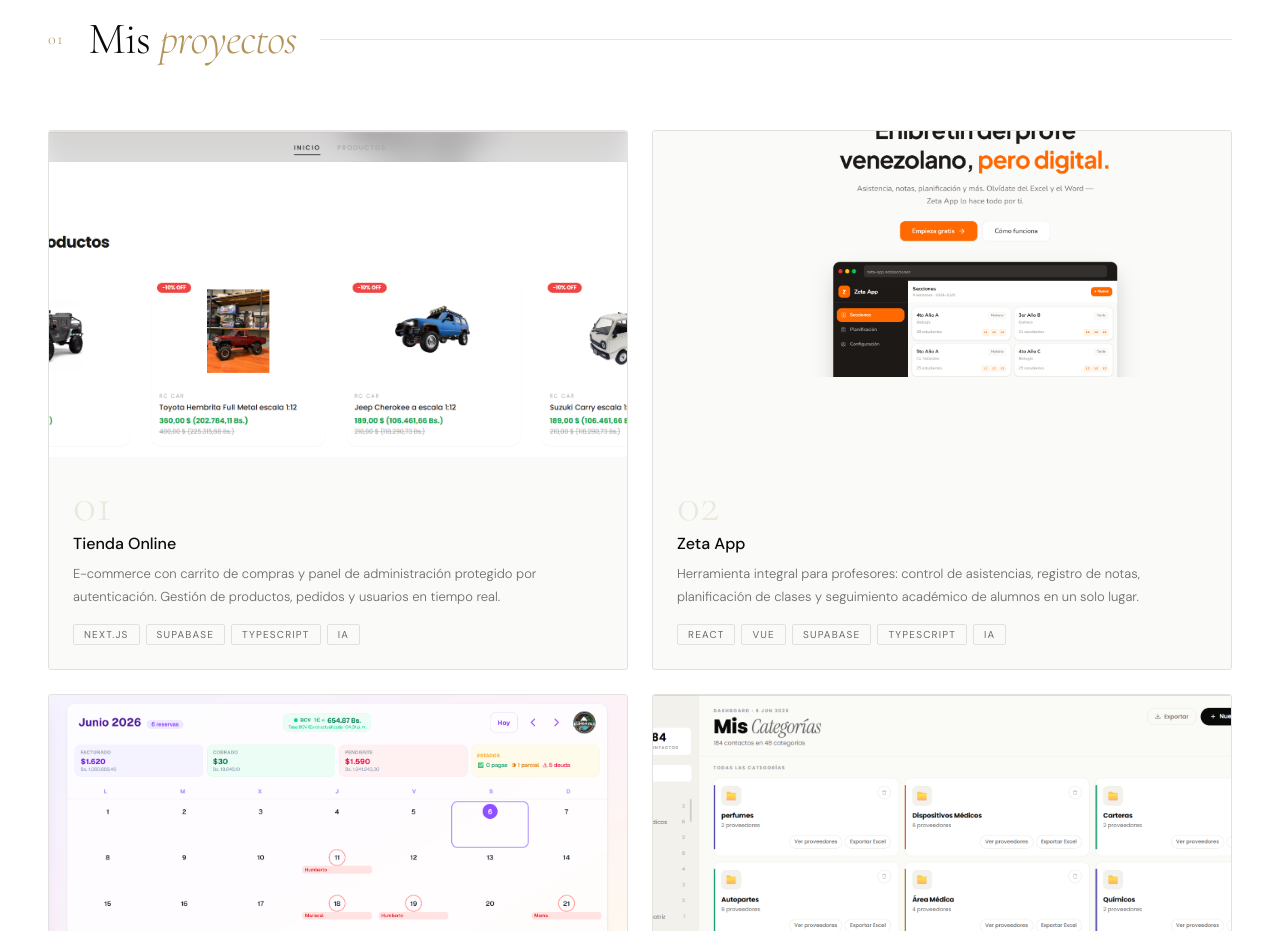
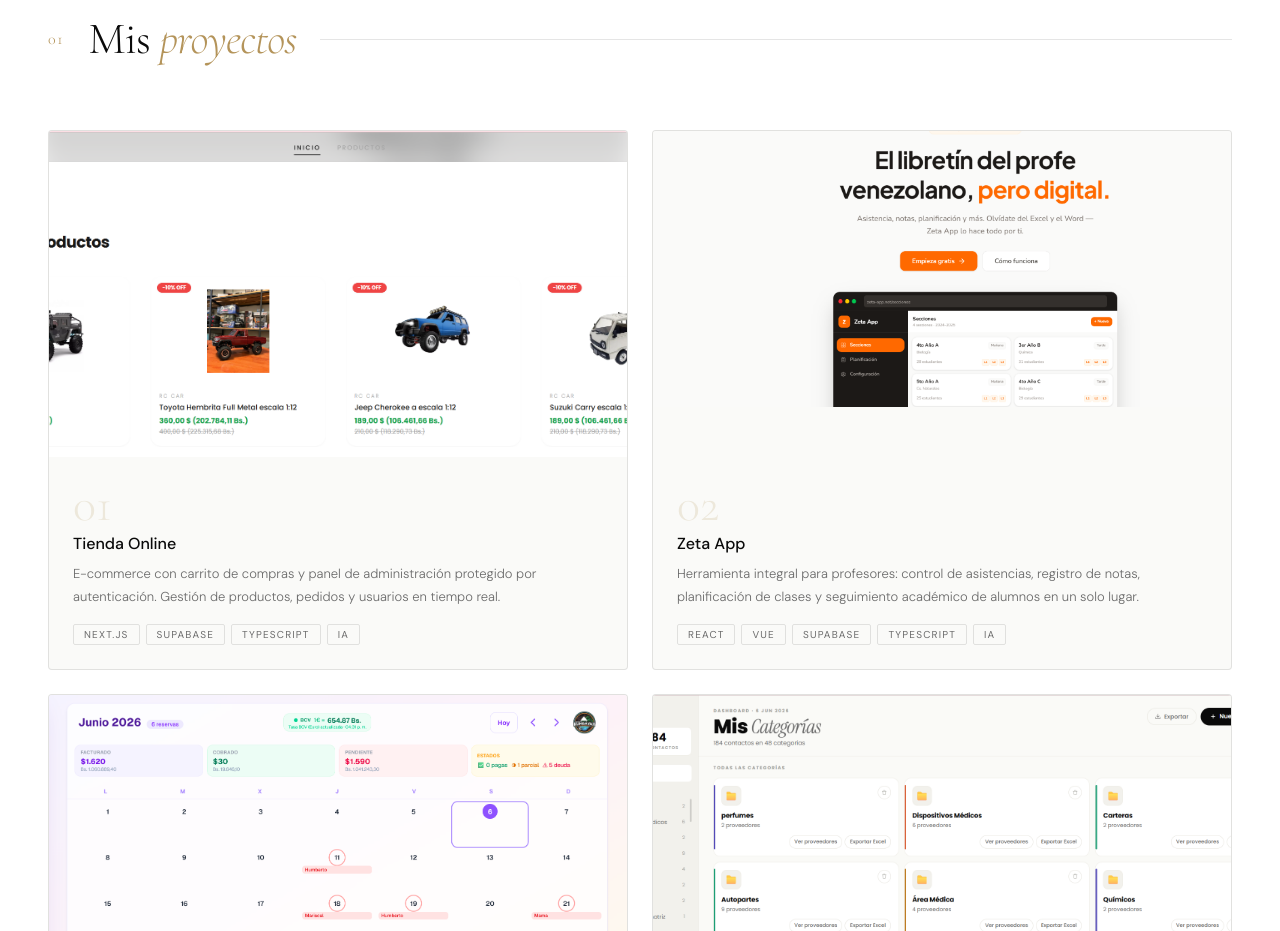
Before and after one commit to Leostei1407/Mi-Portafolio, a website: page index.html in a window 1280 px wide. Shown: the part 940-1871 px from the top of the page. Drawn offline with nearby package versions, Linux system fonts and the light colour scheme.

Commit message:
Adjust Zeta App image crop to -50px

```diff
--- a/index.html
+++ b/index.html
@@ -788,7 +788,7 @@
 
     <div class="project-card reveal">
       <div class="proj-img-wrap">
-        <img src="zeta-app.png" alt="Zeta App" style="object-position: 0% -80px;">
+        <img src="zeta-app.png" alt="Zeta App" style="object-position: 0% -50px;">
         <div class="proj-overlay">
           <span style="font-size:11px;letter-spacing:0.15em;color:rgba(255,255,255,0.7);">PROYECTO PRIVADO</span>
         </div>
```
